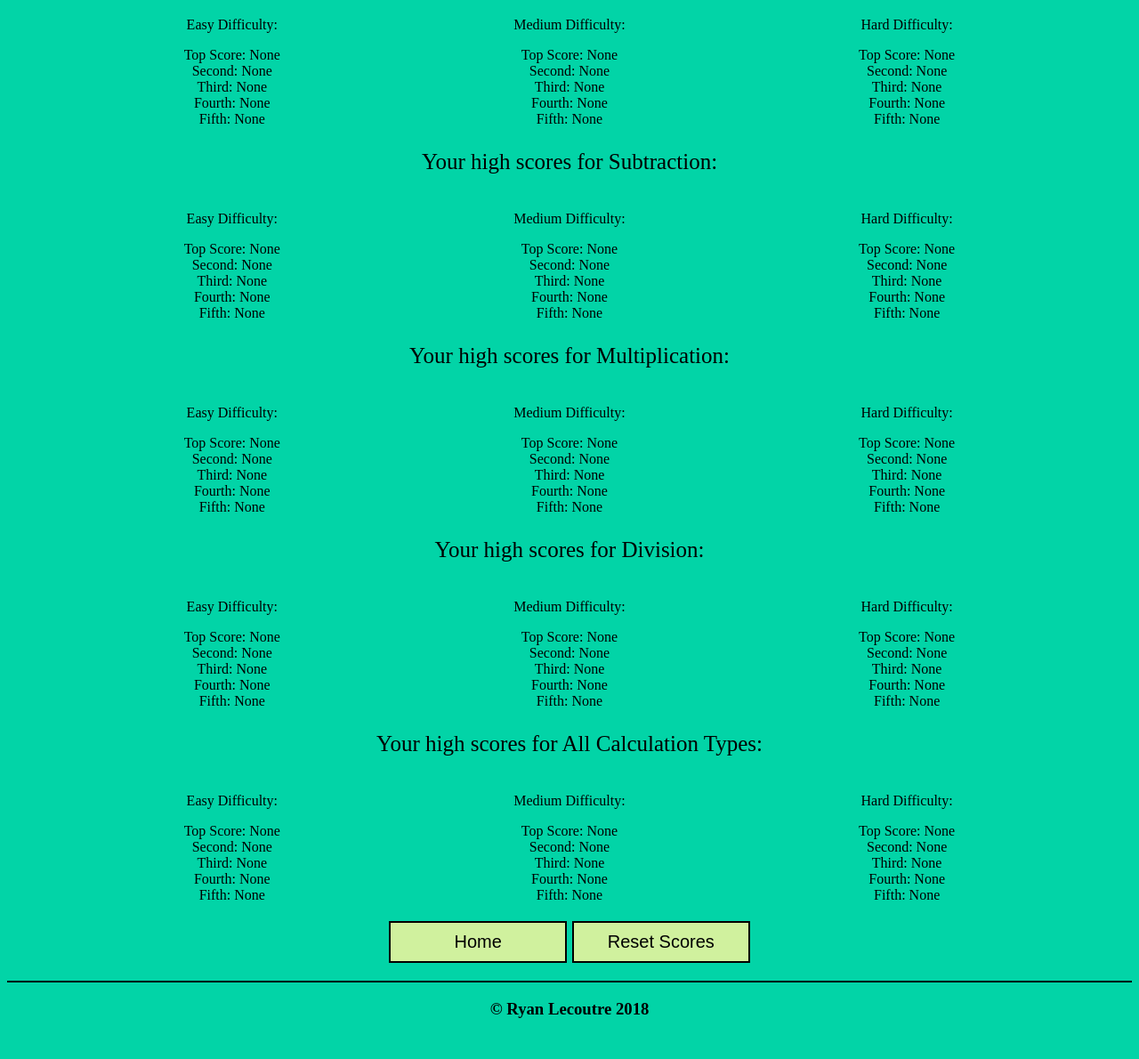
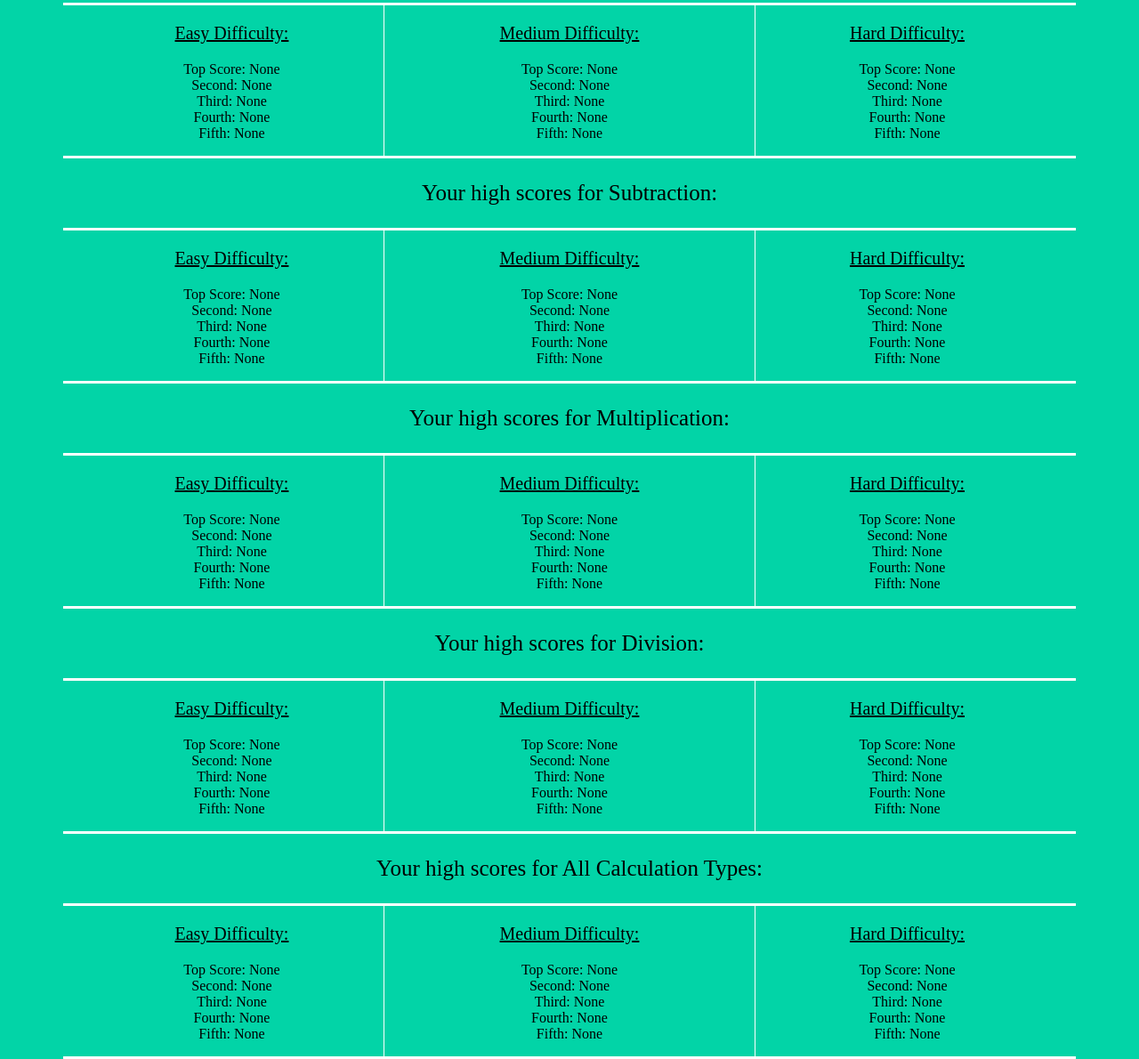
Before and after one commit to aquajelly/numbermania, a plain HTML site: page html/highScores.html in a window 1280 px wide. Shown: the part 173-1363 px from the top of the page at 89% size. Before the commit the page ends 1336 px from the top, so only its background shows below. Drawn offline with Linux system fonts and the light colour scheme.

Commit message:
small changes to the game over display and the high scores page

```diff
--- a/html/highScores.html
+++ b/html/highScores.html
@@ -19,175 +19,175 @@
         Your high scores for Addition:
       </p>
       <div class="highScoreCalcType">
-        <div class="difficultySeparator">
-          <p>
+        <div class="difficultySeparatorLeft">
+          <p class="difficultyTitle">
             Easy Difficulty:
           </p>
           <div>Top Score: <a class="topScoreAdditionEasy"></a> <a class="scoreSuffix1AdditionEasy"></a></div>
           <div>Second: <a class="secondScoreAdditionEasy"></a> <a class="scoreSuffix2AdditionEasy"></a></div>
           <div>Third: <a class="thirdScoreAdditionEasy"></a> <a class="scoreSuffix3AdditionEasy"></a></div>
           <div>Fourth: <a class="fourthScoreAdditionEasy"></a> <a class="scoreSuffix4AdditionEasy"></a></div>
-          <div>Fifth: <a class="fifthScoreAdditionEasy"></a> <a class="scoreSuffix5AdditionEasy"></a></div>
+          <div class="finalScore">Fifth: <a class="fifthScoreAdditionEasy"></a> <a class="scoreSuffix5AdditionEasy"></a></div>
         </div>
-        <div class="difficultySeparator">
-          <p>
+        <div class="difficultySeparatorCentre">
+          <p class="difficultyTitle">
             Medium Difficulty:
           </p>
           <div>Top Score: <a class="topScoreAdditionMedium"></a> <a class="scoreSuffix1AdditionMedium"></a></div>
           <div>Second: <a class="secondScoreAdditionMedium"></a> <a class="scoreSuffix2AdditionMedium"></a></div>
           <div>Third: <a class="thirdScoreAdditionMedium"></a> <a class="scoreSuffix3AdditionMedium"></a></div>
           <div>Fourth: <a class="fourthScoreAdditionMedium"></a> <a class="scoreSuffix4AdditionMedium"></a></div>
-          <div>Fifth: <a class="fifthScoreAdditionMedium"></a> <a class="scoreSuffix5AdditionMedium"></a></div>
+          <div class="finalScore">Fifth: <a class="fifthScoreAdditionMedium"></a> <a class="scoreSuffix5AdditionMedium"></a></div>
         </div>
-        <div class="difficultySeparator">
-          <p>
+        <div class="difficultySeparatorRight">
+          <p class="difficultyTitle">
             Hard Difficulty:
           </p>
           <div>Top Score: <a class="topScoreAdditionHard"></a> <a class="scoreSuffix1AdditionHard"></a></div>
           <div>Second: <a class="secondScoreAdditionHard"></a> <a class="scoreSuffix2AdditionHard"></a></div>
           <div>Third: <a class="thirdScoreAdditionHard"></a> <a class="scoreSuffix3AdditionHard"></a></div>
           <div>Fourth: <a class="fourthScoreAdditionHard"></a> <a class="scoreSuffix4AdditionHard"></a></div>
-          <div>Fifth: <a class="fifthScoreAdditionHard"></a> <a class="scoreSuffix5AdditionHard"></a></div>
+          <div class="finalScore">Fifth: <a class="fifthScoreAdditionHard"></a> <a class="scoreSuffix5AdditionHard"></a></div>
         </div>
       </div>
       <p class="intro">
         Your high scores for Subtraction:
       </p>
       <div class="highScoreCalcType">
-        <div class="difficultySeparator">
-          <p>
+        <div class="difficultySeparatorLeft">
+          <p class="difficultyTitle">
             Easy Difficulty:
           </p>
           <div>Top Score: <a class="topScoreSubtractionEasy"></a> <a class="scoreSuffix1SubtractionEasy"></a></div>
           <div>Second: <a class="secondScoreSubtractionEasy"></a> <a class="scoreSuffix2SubtractionEasy"></a></div>
           <div>Third: <a class="thirdScoreSubtractionEasy"></a> <a class="scoreSuffix3SubtractionEasy"></a></div>
           <div>Fourth: <a class="fourthScoreSubtractionEasy"></a> <a class="scoreSuffix4SubtractionEasy"></a></div>
-          <div>Fifth: <a class="fifthScoreSubtractionEasy"></a> <a class="scoreSuffix5SubtractionEasy"></a></div>
+          <div class="finalScore">Fifth: <a class="fifthScoreSubtractionEasy"></a> <a class="scoreSuffix5SubtractionEasy"></a></div>
         </div>
-        <div class="difficultySeparator">
-          <p>
+        <div class="difficultySeparatorCentre">
+          <p class="difficultyTitle">
             Medium Difficulty:
           </p>
           <div>Top Score: <a class="topScoreSubtractionMedium"></a> <a class="scoreSuffix1SubtractionMedium"></a></div>
           <div>Second: <a class="secondScoreSubtractionMedium"></a> <a class="scoreSuffix2SubtractionMedium"></a></div>
           <div>Third: <a class="thirdScoreSubtractionMedium"></a> <a class="scoreSuffix3SubtractionMedium"></a></div>
           <div>Fourth: <a class="fourthScoreSubtractionMedium"></a> <a class="scoreSuffix4SubtractionMedium"></a></div>
-          <div>Fifth: <a class="fifthScoreSubtractionMedium"></a> <a class="scoreSuffix5SubtractionMedium"></a></div>
+          <div class="finalScore">Fifth: <a class="fifthScoreSubtractionMedium"></a> <a class="scoreSuffix5SubtractionMedium"></a></div>
         </div>
-        <div class="difficultySeparator">
-          <p>
+        <div class="difficultySeparatorRight">
+          <p class="difficultyTitle">
             Hard Difficulty:
           </p>
           <div>Top Score: <a class="topScoreSubtractionHard"></a> <a class="scoreSuffix1SubtractionHard"></a></div>
           <div>Second: <a class="secondScoreSubtractionHard"></a> <a class="scoreSuffix2SubtractionHard"></a></div>
           <div>Third: <a class="thirdScoreSubtractionHard"></a> <a class="scoreSuffix3SubtractionHard"></a></div>
           <div>Fourth: <a class="fourthScoreSubtractionHard"></a> <a class="scoreSuffix4SubtractionHard"></a></div>
-          <div>Fifth: <a class="fifthScoreSubtractionHard"></a> <a class="scoreSuffix5SubtractionHard"></a></div>
+          <div class="finalScore">Fifth: <a class="fifthScoreSubtractionHard"></a> <a class="scoreSuffix5SubtractionHard"></a></div>
         </div>
       </div>
       <p class="intro">
         Your high scores for Multiplication:
       </p>
       <div class="highScoreCalcType">
-        <div class="difficultySeparator">
-          <p>
+        <div class="difficultySeparatorLeft">
+          <p class="difficultyTitle">
             Easy Difficulty:
           </p>
           <div>Top Score: <a class="topScoreMultiplicationEasy"></a> <a class="scoreSuffix1MultiplicationEasy"></a></div>
           <div>Second: <a class="secondScoreMultiplicationEasy"></a> <a class="scoreSuffix2MultiplicationEasy"></a></div>
           <div>Third: <a class="thirdScoreMultiplicationEasy"></a> <a class="scoreSuffix3MultiplicationEasy"></a></div>
           <div>Fourth: <a class="fourthScoreMultiplicationEasy"></a> <a class="scoreSuffix4MultiplicationEasy"></a></div>
-          <div>Fifth: <a class="fifthScoreMultiplicationEasy"></a> <a class="scoreSuffix5MultiplicationEasy"></a></div>
+          <div class="finalScore">Fifth: <a class="fifthScoreMultiplicationEasy"></a> <a class="scoreSuffix5MultiplicationEasy"></a></div>
         </div>
-        <div class="difficultySeparator">
-          <p>
+        <div class="difficultySeparatorCentre">
+          <p class="difficultyTitle">
             Medium Difficulty:
           </p>
           <div>Top Score: <a class="topScoreMultiplicationMedium"></a> <a class="scoreSuffix1MultiplicationMedium"></a></div>
           <div>Second: <a class="secondScoreMultiplicationMedium"></a> <a class="scoreSuffix2MultiplicationMedium"></a></div>
           <div>Third: <a class="thirdScoreMultiplicationMedium"></a> <a class="scoreSuffix3MultiplicationMedium"></a></div>
           <div>Fourth: <a class="fourthScoreMultiplicationMedium"></a> <a class="scoreSuffix4MultiplicationMedium"></a></div>
-          <div>Fifth: <a class="fifthScoreMultiplicationMedium"></a> <a class="scoreSuffix5MultiplicationMedium"></a></div>
+          <div class="finalScore">Fifth: <a class="fifthScoreMultiplicationMedium"></a> <a class="scoreSuffix5MultiplicationMedium"></a></div>
         </div>
-        <div class="difficultySeparator">
-          <p>
+        <div class="difficultySeparatorRight">
+          <p class="difficultyTitle">
             Hard Difficulty:
           </p>
           <div>Top Score: <a class="topScoreMultiplicationHard"></a> <a class="scoreSuffix1MultiplicationHard"></a></div>
           <div>Second: <a class="secondScoreMultiplicationHard"></a> <a class="scoreSuffix2MultiplicationHard"></a></div>
           <div>Third: <a class="thirdScoreMultiplicationHard"></a> <a class="scoreSuffix3MultiplicationHard"></a></div>
           <div>Fourth: <a class="fourthScoreMultiplicationHard"></a> <a class="scoreSuffix4MultiplicationHard"></a></div>
-          <div>Fifth: <a class="fifthScoreMultiplicationHard"></a> <a class="scoreSuffix5MultiplicationHard"></a></div>
+          <div class="finalScore">Fifth: <a class="fifthScoreMultiplicationHard"></a> <a class="scoreSuffix5MultiplicationHard"></a></div>
         </div>
       </div>
       <p class="intro">
         Your high scores for Division:
       </p>
       <div class="highScoreCalcType">
-        <div class="difficultySeparator">
-          <p>
+        <div class="difficultySeparatorLeft">
+          <p class="difficultyTitle">
             Easy Difficulty:
           </p>
           <div>Top Score: <a class="topScoreDivisionEasy"></a> <a class="scoreSuffix1DivisionEasy"></a></div>
           <div>Second: <a class="secondScoreDivisionEasy"></a> <a class="scoreSuffix2DivisionEasy"></a></div>
           <div>Third: <a class="thirdScoreDivisionEasy"></a> <a class="scoreSuffix3DivisionEasy"></a></div>
           <div>Fourth: <a class="fourthScoreDivisionEasy"></a> <a class="scoreSuffix4DivisionEasy"></a></div>
-          <div>Fifth: <a class="fifthScoreDivisionEasy"></a> <a class="scoreSuffix5DivisionEasy"></a></div>
+          <div class="finalScore">Fifth: <a class="fifthScoreDivisionEasy"></a> <a class="scoreSuffix5DivisionEasy"></a></div>
         </div>
-        <div class="difficultySeparator">
-          <p>
+        <div class="difficultySeparatorCentre">
+          <p class="difficultyTitle">
             Medium Difficulty:
           </p>
           <div>Top Score: <a class="topScoreDivisionMedium"></a> <a class="scoreSuffix1DivisionMedium"></a></div>
           <div>Second: <a class="secondScoreDivisionMedium"></a> <a class="scoreSuffix2DivisionMedium"></a></div>
           <div>Third: <a class="thirdScoreDivisionMedium"></a> <a class="scoreSuffix3DivisionMedium"></a></div>
           <div>Fourth: <a class="fourthScoreDivisionMedium"></a> <a class="scoreSuffix4DivisionMedium"></a></div>
-          <div>Fifth: <a class="fifthScoreDivisionMedium"></a> <a class="scoreSuffix5DivisionMedium"></a></div>
+          <div class="finalScore">Fifth: <a class="fifthScoreDivisionMedium"></a> <a class="scoreSuffix5DivisionMedium"></a></div>
         </div>
-        <div class="difficultySeparator">
-          <p>
+        <div class="difficultySeparatorRight">
+          <p class="difficultyTitle">
             Hard Difficulty:
           </p>
           <div>Top Score: <a class="topScoreDivisionHard"></a> <a class="scoreSuffix1DivisionHard"></a></div>
           <div>Second: <a class="secondScoreDivisionHard"></a> <a class="scoreSuffix2DivisionHard"></a></div>
           <div>Third: <a class="thirdScoreDivisionHard"></a> <a class="scoreSuffix3DivisionHard"></a></div>
           <div>Fourth: <a class="fourthScoreDivisionHard"></a> <a class="scoreSuffix4DivisionHard"></a></div>
-          <div>Fifth: <a class="fifthScoreDivisionHard"></a> <a class="scoreSuffix5DivisionHard"></a></div>
+          <div class="finalScore">Fifth: <a class="fifthScoreDivisionHard"></a> <a class="scoreSuffix5DivisionHard"></a></div>
         </div>
       </div>
       <p class="intro">
         Your high scores for All Calculation Types:
       </p>
       <div class="highScoreCalcType">
-        <div class="difficultySeparator">
-          <p>
+        <div class="difficultySeparatorLeft">
+          <p class="difficultyTitle">
             Easy Difficulty:
           </p>
           <div>Top Score: <a class="topScoreAllOfThemEasy"></a> <a class="scoreSuffix1AllOfThemEasy"></a></div>
           <div>Second: <a class="secondScoreAllOfThemEasy"></a> <a class="scoreSuffix2AllOfThemEasy"></a></div>
           <div>Third: <a class="thirdScoreAllOfThemEasy"></a> <a class="scoreSuffix3AllOfThemEasy"></a></div>
           <div>Fourth: <a class="fourthScoreAllOfThemEasy"></a> <a class="scoreSuffix4AllOfThemEasy"></a></div>
-          <div>Fifth: <a class="fifthScoreAllOfThemEasy"></a> <a class="scoreSuffix5AllOfThemEasy"></a></div>
+          <div class="finalScore">Fifth: <a class="fifthScoreAllOfThemEasy"></a> <a class="scoreSuffix5AllOfThemEasy"></a></div>
         </div>
-        <div class="difficultySeparator">
-          <p>
+        <div class="difficultySeparatorCentre">
+          <p class="difficultyTitle">
             Medium Difficulty:
           </p>
           <div>Top Score: <a class="topScoreAllOfThemMedium"></a> <a class="scoreSuffix1AllOfThemMedium"></a></div>
           <div>Second: <a class="secondScoreAllOfThemMedium"></a> <a class="scoreSuffix2AllOfThemMedium"></a></div>
           <div>Third: <a class="thirdScoreAllOfThemMedium"></a> <a class="scoreSuffix3AllOfThemMedium"></a></div>
           <div>Fourth: <a class="fourthScoreAllOfThemMedium"></a> <a class="scoreSuffix4AllOfThemMedium"></a></div>
-          <div>Fifth: <a class="fifthScoreAllOfThemMedium"></a> <a class="scoreSuffix5AllOfThemMedium"></a></div>
+          <div class="finalScore">Fifth: <a class="fifthScoreAllOfThemMedium"></a> <a class="scoreSuffix5AllOfThemMedium"></a></div>
         </div>
-        <div class="difficultySeparator">
-          <p>
+        <div class="difficultySeparatorRight">
+          <p class="difficultyTitle">
             Hard Difficulty:
           </p>
           <div>Top Score: <a class="topScoreAllOfThemHard"></a> <a class="scoreSuffix1AllOfThemHard"></a></div>
           <div>Second: <a class="secondScoreAllOfThemHard"></a> <a class="scoreSuffix2AllOfThemHard"></a></div>
           <div>Third: <a class="thirdScoreAllOfThemHard"></a> <a class="scoreSuffix3AllOfThemHard"></a></div>
           <div>Fourth: <a class="fourthScoreAllOfThemHard"></a> <a class="scoreSuffix4AllOfThemHard"></a></div>
-          <div>Fifth: <a class="fifthScoreAllOfThemHard"></a> <a class="scoreSuffix5AllOfThemHard"></a></div>
+          <div class="finalScore">Fifth: <a class="fifthScoreAllOfThemHard"></a> <a class="scoreSuffix5AllOfThemHard"></a></div>
         </div>
       </div>
 
--- a/js/addition.js
+++ b/js/addition.js
@@ -144,6 +144,7 @@ gamePlay = (num1, num2) => {
   };
 
   gameOver = () => {
+    backgroundNormal();
     game.style.background = 'rgb(238, 250, 15)';
     gameContent.innerHTML = 'Well done! You scored:';
     scoreArea.innerHTML = `${gameScore}`;
--- a/js/allOfThem.js
+++ b/js/allOfThem.js
@@ -174,6 +174,7 @@ gamePlay = (num1, num2, num3, num4, num5, num6) => {
   };
 
   gameOver = () => {
+    backgroundNormal();
     game.style.background = 'rgb(238, 250, 15)';
     gameContent.innerHTML = 'Well done! You scored:';
     scoreArea.innerHTML = `${gameScore}`;
--- a/js/division.js
+++ b/js/division.js
@@ -152,6 +152,7 @@ document.addEventListener('DOMContentLoaded', () => {
     }
 
     gameOver = () => {
+      backgroundNormal();
       game.style.background = 'rgb(238, 250, 15)';
       gameContent.innerHTML = 'Well done! You scored:';
       scoreArea.innerHTML = `${gameScore}`;
--- a/js/multiplication.js
+++ b/js/multiplication.js
@@ -142,6 +142,7 @@ document.addEventListener('DOMContentLoaded', () => {
     }
 
     gameOver = () => {
+      backgroundNormal();
       game.style.background = 'rgb(238, 250, 15)';
       gameContent.innerHTML = 'Well done! You scored:';
       scoreArea.innerHTML = `${gameScore}`;
--- a/js/subtraction.js
+++ b/js/subtraction.js
@@ -142,6 +142,7 @@ document.addEventListener('DOMContentLoaded', () => {
     }
 
     gameOver = () => {
+      backgroundNormal();
       game.style.background = 'rgb(238, 250, 15)';
       gameContent.innerHTML = 'Well done! You scored:';
       scoreArea.innerHTML = `${gameScore}`;
--- a/main.css
+++ b/main.css
@@ -50,11 +50,30 @@ body {
   width: 90%;
   display: flex;
   margin: auto;
+  border-top: 3px white solid;
+  border-bottom: 3px white solid;
 }
 
-.difficultySeparator {
+.difficultySeparatorLeft {
+  border-right: 1px white solid;
+}
+
+.difficultySeparatorCentre, .difficultySeparatorLeft, .difficultySeparatorRight {
   width: 30%;
   margin: auto;
+}
+
+.difficultySeparatorRight {
+  border-left: 1px white solid;
+}
+
+.difficultyTitle {
+  font-size: 20px;
+  text-decoration: underline;
+}
+
+.finalScore {
+  margin-bottom: 16px;
 }
 
 ::placeholder {
```
